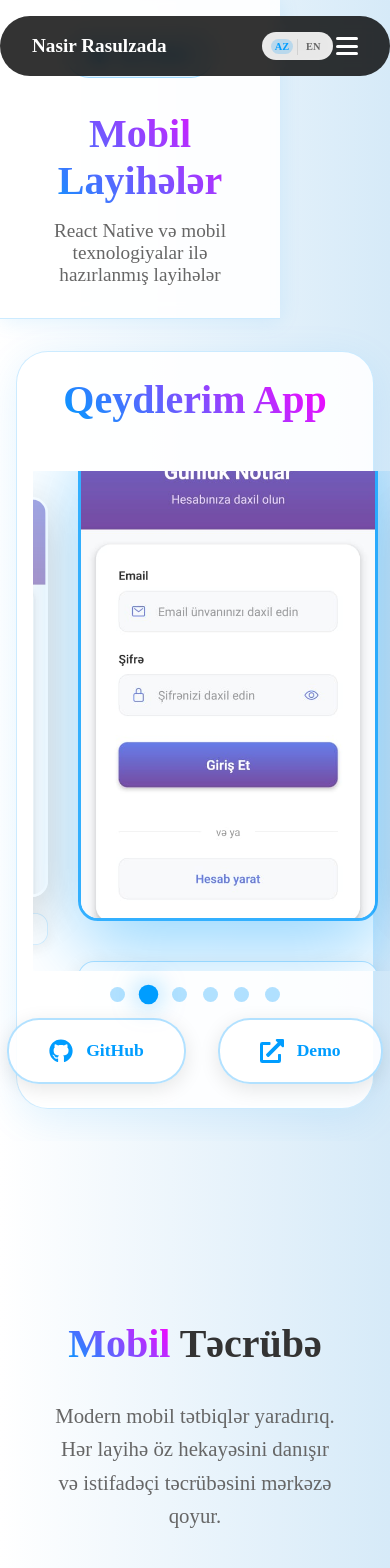
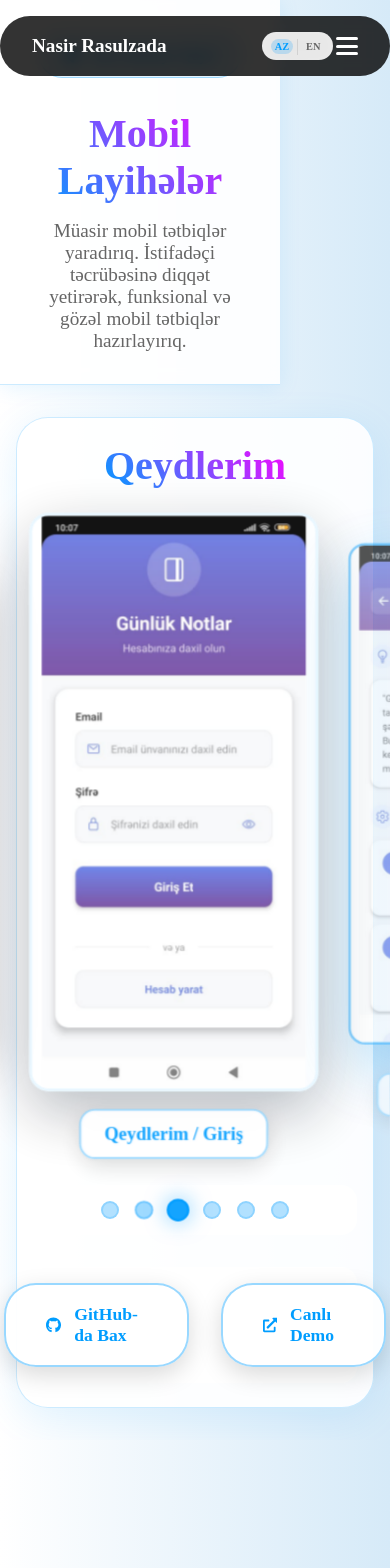
Before and after one commit to nesirresulzade/ReactwithMyPortfolio, a React (Vite) app: page /mobile-projects in a window 390 px wide. Shown: the top 1568 px of the page. Built offline with nearby package versions, Linux system fonts and the light colour scheme.

Commit message:
Translation-NewPages

```diff
--- a/src/companentler/MobileProjects.jsx
+++ b/src/companentler/MobileProjects.jsx
@@ -1,9 +1,11 @@
-import React, { useState, useEffect } from 'react';
+import React, { useState, useEffect, useContext } from 'react';
 import { Link as RouterLink } from 'react-router-dom';
 import { FaArrowLeft, FaArrowRight, FaGithub, FaExternalLinkAlt } from 'react-icons/fa';
 import '../style/mobileProjects.css';
+import { LanguageContext } from '../App';
 
 const MobileProjects = () => {
+    const { translations, currentLanguage } = useContext(LanguageContext);
     const [currentSlide, setCurrentSlide] = useState(0);
     const [isVisible, setIsVisible] = useState(false);
     const [isPaused, setIsPaused] = useState(false);
@@ -12,45 +14,45 @@ const MobileProjects = () => {
     const mobileProjects = [
         {
             id: 1,
-            title: "Qeydlerim / Qeydiyyat",
-            description: "Mobil qeyd tətbiqi. Gündəlik qeydləri idarə etmək üçün sadə və funksional tətbiq.",
+            title: translations.notesApp,
+            description: translations.notesAppDescription,
             image: "/src/image/scrollimg1.jpg",
-            technologies: ["React Native", "Local Storage", "UI/UX"]
+            technologies: [translations.reactNative, translations.localStorage, translations.uiux]
         },
         {
             id: 2,
-            title: "Qeydlerim / Giriş",
-            description: "Mobil qeyd tətbiqi. Gündəlik qeydləri idarə etmək üçün sadə və funksional tətbiq.",
+            title: translations.notesAppLogin,
+            description: translations.notesAppDescription,
             image: "/src/image/scrollimg2.jpg",
-            technologies: ["React Native", "Local Storage", "UI/UX"]
+            technologies: [translations.reactNative, translations.localStorage, translations.uiux]
         },
         {
             id: 3,
-            title: "Qeydlerim / Qaydalar",
-            description: "Mobil qeyd tətbiqi. Gündəlik qeydləri idarə etmək üçün sadə və funksional tətbiq.",
+            title: translations.notesAppRules,
+            description: translations.notesAppDescription,
             image: "/src/image/scrollimg3.jpg",
-            technologies: ["React Native", "Local Storage", "UI/UX"]
+            technologies: [translations.reactNative, translations.localStorage, translations.uiux]
         },
         {
             id: 4,
-            title: "Qeydlerim / Əsas Səhifə",
-            description: "Mobil qeyd tətbiqi. Gündəlik qeydləri idarə etmək üçün sadə və funksional tətbiq.",
+            title: translations.notesAppHome,
+            description: translations.notesAppDescription,
             image: "/src/image/scrollimg4.jpg",
-            technologies: ["React Native", "Local Storage", "UI/UX"]
+            technologies: [translations.reactNative, translations.localStorage, translations.uiux]
         },
         {
             id: 5,
-            title: "Qeydlerim / Kart Detallar",
-            description: "Mobil qeyd tətbiqi. Gündəlik qeydləri idarə etmək üçün sadə və funksional tətbiq.",
+            title: translations.notesAppCardDetails,
+            description: translations.notesAppDescription,
             image: "/src/image/scrollimg5.jpg",
-            technologies: ["React Native", "Local Storage", "UI/UX"]
+            technologies: [translations.reactNative, translations.localStorage, translations.uiux]
         },
         {
             id: 6,
-            title: "Qeydlerim / Profile",
-            description: "Mobil qeyd tətbiqi. Gündəlik qeydləri idarə etmək üçün sadə və funksional tətbiq.",
+            title: translations.notesAppProfile,
+            description: translations.notesAppDescription,
             image: "/src/image/scrollimg6.jpg",
-            technologies: ["React Native", "Local Storage", "UI/UX"]
+            technologies: [translations.reactNative, translations.localStorage, translations.uiux]
         }
     ];
 
@@ -102,11 +104,11 @@ const MobileProjects = () => {
                 <div className="header-content">
                     <RouterLink to="/" className="back-btn">
                         <FaArrowLeft />
-                        <span>Ana Səhifə</span>
+                        <span>{translations.backToHome}</span>
                     </RouterLink>
-                    <h1 className="page-title">Mobil Layihələr</h1>
+                                            <h1 className="page-title">{translations.mobileProjectsTitle}</h1>
                     <div className="header-description">
-                        <p>React Native və mobil texnologiyalar ilə hazırlanmış layihələr</p>
+                        <p>{translations.mobileProjectsDescription}</p>
                     </div>
                 </div>
             </header>
@@ -115,7 +117,7 @@ const MobileProjects = () => {
             <section className="projects-slider-section">
                 <div className="slider-container">
                     <div className="slider-header">
-                        <h3 className="slider-title">Qeydlerim App</h3>
+                        <h3 className="slider-title">{translations.notesAppTitle}</h3>
                     </div>
 
                     <div className="floating-images-container">
@@ -152,13 +154,13 @@ const MobileProjects = () => {
 
                     {/* GitHub and Demo Buttons */}
                     <div className="action-buttons">
-                        <a href="https://github.com" className="action-btn github-btn" target="_blank" rel="noopener noreferrer">
+                        <a href="https://github.com/nesirresulzade/ReactNativeWithMobileApp" className="action-btn github-btn" target="_blank" rel="noopener noreferrer">
                             <FaGithub />
-                            <span>GitHub</span>
+                            <span>{translations.viewOnGitHub}</span>
                         </a>
-                        <a href="https://example.com" className="action-btn demo-btn" target="_blank" rel="noopener noreferrer">
+                        <a href="https://expo.dev/artifacts/eas/bMgTJHVW2beFf3eLjmzcPe.apk" className="action-btn demo-btn" target="_blank" rel="noopener noreferrer">
                             <FaExternalLinkAlt />
-                            <span>Demo</span>
+                            <span>{translations.viewLiveDemo}</span>
                         </a>
                     </div>
                 </div>
@@ -170,11 +172,10 @@ const MobileProjects = () => {
                 <section className="hero-section">
                     <div className="hero-content">
                         <h2 className="hero-title">
-                            <span className="gradient-text">Mobil</span> Təcrübə
+                            <span className="gradient-text">{translations.mobileProjectsSubtitle}</span> {translations.mobileProjectsTitle}
                         </h2>
                         <p className="hero-description">
-                            Modern mobil tətbiqlər yaradırıq. Hər layihə öz hekayəsini danışır və
-                            istifadəçi təcrübəsini mərkəzə qoyur.
+                            {translations.mobileProjectsDescription}
                         </p>
                     </div>
                 </section>
@@ -184,18 +185,18 @@ const MobileProjects = () => {
                     <div className="features-grid">
                         <div className="feature-card">
                             <div className="feature-icon">📱</div>
-                            <h4>Responsive Design</h4>
-                            <p>Bütün cihazlarda mükəmməl görünüş</p>
+                            <h4>{translations.responsiveDesign}</h4>
+                            <p>{translations.responsiveDesignDesc}</p>
                         </div>
                         <div className="feature-card">
                             <div className="feature-icon">⚡</div>
-                            <h4>Performance</h4>
-                            <p>Yüksək sürət və optimizasiya</p>
+                            <h4>{translations.performance}</h4>
+                            <p>{translations.performanceDesc}</p>
                         </div>
                         <div className="feature-card">
                             <div className="feature-icon">🎨</div>
-                            <h4>Modern UI/UX</h4>
-                            <p>Göz oxşayan və istifadəçi dostu</p>
+                            <h4>{translations.modernUI}</h4>
+                            <p>{translations.modernUIDesc}</p>
                         </div>
                     </div>
                 </section>
--- a/src/companentler/RecentPro.jsx
+++ b/src/companentler/RecentPro.jsx
@@ -126,7 +126,7 @@ function RecentPro() {
 
         <div className="projects-grid">
           {projects.map((project) => (
-            <div key={project.id} className="project-card" data-aos="fade-up" data-aos-delay={project.id * 200}>
+            <div key={project.id} className="recent-project-card" data-aos="fade-up" data-aos-delay={project.id * 200}>
               <img src={project.image} alt={project.title} />
               <h3>{project.title}</h3>
               <p>{project.description}</p>
--- a/src/style/mobileProjects.css
+++ b/src/style/mobileProjects.css
@@ -80,6 +80,8 @@
     backdrop-filter: blur(15px);
     border: 1px solid rgba(0, 157, 255, 0.2);
     box-shadow: 0 10px 40px rgba(0, 157, 255, 0.1);
+    position: relative;
+    z-index: 10;
 }
 
 .slider-header {
@@ -87,6 +89,8 @@
     justify-content: space-between;
     align-items: center;
     margin-bottom: 3rem;
+    position: relative;
+    z-index: 15;
 }
 
 .slider-title {
@@ -96,6 +100,8 @@
     -webkit-background-clip: text;
     -webkit-text-fill-color: transparent;
     background-clip: text;
+    position: relative;
+    z-index: 15;
 }
 
 .slider-controls {
@@ -184,7 +190,7 @@
     padding: 1.5rem;
 }
 
-.project-card {
+.mobile-project-card {
     background: rgba(255, 255, 255, 0.8);
     border-radius: 1.5rem;
     overflow: hidden;
@@ -197,7 +203,7 @@
     align-items: center;
 }
 
-.project-card:hover {
+.mobile-project-card:hover {
     transform: translateY(-10px);
     box-shadow: 0 20px 40px rgba(0, 157, 255, 0.2);
     border-color: rgba(0, 157, 255, 0.5);
@@ -219,7 +225,7 @@
     transition: transform 0.3s ease;
 }
 
-.project-card:hover .project-image {
+.mobile-project-card:hover .project-image {
     transform: scale(1.05);
 }
 
@@ -257,11 +263,6 @@
     font-size: 0.9rem;
     color: #009dff;
 }
-
-
-
-
-
 /* Main Content */
 .mobile-projects-main {
     max-width: 1200px;
@@ -421,7 +422,7 @@
 /* Floating Images Container */
 .floating-images-container {
     position: relative;
-    height: 500px;
+    min-height: 600px; /* Changed from fixed height to min-height */
     width: 100vw;
     margin-left: calc(-50vw + 50%);
     display: flex;
@@ -429,19 +430,37 @@
     align-items: center;
     margin: 1rem 0;
     perspective: 1000px;
-    overflow: hidden;
+    overflow: visible; /* Changed from hidden to visible */
+}
+
+/* Add spacer after floating images */
+.floating-images-container::after {
+    content: '';
+    display: block;
+    height: 100px; /* Space below the floating images */
+    width: 100%;
 }
 
 .floating-image {
     position: absolute;
     transition: all 0.8s cubic-bezier(0.4, 0, 0.2, 1);
     cursor: pointer;
+    z-index: 5;
+    display: flex;
+    flex-direction: column;
+    align-items: center;
+    justify-content: center;
+}
+
+.floating-image.active {
+    z-index: 10;
 }
 
 .floating-image img {
     width: 300px;
-    height: 500px;
-    object-fit: cover;
+    height: auto; /* Changed from fixed 500px to auto to prevent cropping */
+    max-height: 600px; /* Added max-height to maintain reasonable size */
+    object-fit: contain; /* Changed from cover to contain to show full image */
     border-radius: 20px;
     box-shadow: 0 20px 60px rgba(0, 0, 0, 0.3);
     border: 3px solid rgba(255, 255, 255, 0.8);
@@ -465,11 +484,16 @@
     font-size: 1.2rem;
     font-weight: 600;
     color: #009dff;
-    background: rgba(255, 255, 255, 0.9);
-    padding: 0.5rem 1rem;
+    background: rgba(255, 255, 255, 0.95);
+    padding: 0.8rem 1.5rem;
     border-radius: 1rem;
-    border: 1px solid rgba(0, 157, 255, 0.3);
-    box-shadow: 0 5px 20px rgba(0, 0, 0, 0.1);
+    border: 2px solid rgba(0, 157, 255, 0.4);
+    box-shadow: 0 8px 25px rgba(0, 0, 0, 0.15);
+    position: relative;
+    z-index: 20;
+    backdrop-filter: blur(10px);
+    white-space: nowrap; /* Prevent text wrapping */
+    min-width: fit-content; /* Ensure title fits content */
 }
 
 /* Navigation Dots */
@@ -477,28 +501,37 @@
     display: flex;
     justify-content: center;
     gap: 1rem;
-    margin: 1rem 0;
+    margin: 3rem 0 1.5rem 0; /* Increased top margin */
+    position: relative;
+    z-index: 15;
+    padding: 1rem;
+    background: rgba(255, 255, 255, 0.8);
+    border-radius: 1rem;
+    backdrop-filter: blur(10px);
 }
 
 .dot {
-    width: 15px;
-    height: 15px;
+    width: 18px;
+    height: 18px;
     border: none;
     background: rgba(0, 157, 255, 0.3);
     border-radius: 50%;
     cursor: pointer;
     transition: all 0.3s ease;
+    border: 2px solid rgba(0, 157, 255, 0.2);
 }
 
 .dot.active {
     background: #009dff;
     transform: scale(1.3);
     box-shadow: 0 0 20px rgba(0, 157, 255, 0.6);
+    border-color: rgba(0, 157, 255, 0.8);
 }
 
 .dot:hover {
     background: rgba(0, 157, 255, 0.6);
     transform: scale(1.2);
+    border-color: rgba(0, 157, 255, 0.5);
 }
 
 /* Action Buttons */
@@ -506,7 +539,13 @@
     display: flex;
     justify-content: center;
     gap: 2rem;
-    margin-top: 1rem;
+    margin-top: 2rem; /* Increased top margin */
+    position: relative;
+    z-index: 15;
+    padding: 1rem;
+    background: rgba(255, 255, 255, 0.8);
+    border-radius: 1rem;
+    backdrop-filter: blur(10px);
 }
 
 .action-btn {
@@ -514,15 +553,16 @@
     align-items: center;
     gap: 0.8rem;
     padding: 1.2rem 2.5rem;
-    background: rgba(255, 255, 255, 0.9);
-    border: 2px solid rgba(0, 157, 255, 0.3);
+    background: rgba(255, 255, 255, 0.95);
+    border: 2px solid rgba(0, 157, 255, 0.4);
     border-radius: 2rem;
     color: #009dff;
     text-decoration: none;
     transition: all 0.3s ease;
     font-weight: 600;
     font-size: 1.1rem;
-    box-shadow: 0 5px 20px rgba(0, 0, 0, 0.1);
+    box-shadow: 0 8px 25px rgba(0, 0, 0, 0.15);
+    backdrop-filter: blur(10px);
 }
 
 .action-btn svg {
@@ -533,6 +573,8 @@
 .action-btn:hover {
     transform: translateY(-5px);
     box-shadow: 0 15px 40px rgba(0, 157, 255, 0.3);
+    background: rgba(255, 255, 255, 1);
+    border-color: rgba(0, 157, 255, 0.6);
 }
 
 .github-btn:hover {
--- a/src/translations/translations.js
+++ b/src/translations/translations.js
@@ -41,6 +41,34 @@ export const translations = {
         projectsTitle: "Son Layihələr",
         viewProject: "Layihəyə Bax",
         liveDemo: "Canlı Demo",
+
+        // Mobile Projects Section
+        mobileProjectsTitle: "Mobil Layihələr",
+        mobileProjectsSubtitle: "Mobil Tətbiqlər",
+        mobileProjectsDescription: "Müasir mobil tətbiqlər yaradırıq. İstifadəçi təcrübəsinə diqqət yetirərək, funksional və gözəl mobil tətbiqlər hazırlayırıq.",
+        backToHome: "Ana Səhifəyə Qayıt",
+        viewOnGitHub: "GitHub-da Bax",
+        viewLiveDemo: "Canlı Demo",
+        notesAppTitle: "Qeydlerim",
+        notesApp: "Qeydlerim / Qeydiyyat",
+        notesAppLogin: "Qeydlerim / Giriş",
+        notesAppRules: "Qeydlerim / Qaydalar",
+        notesAppHome: "Qeydlerim / Əsas Səhifə",
+        notesAppCardDetails: "Qeydlerim / Kart Detallar",
+        notesAppProfile: "Qeydlerim / Profile",
+        notesAppDescription: "Mobil qeyd tətbiqi. Gündəlik qeydləri idarə etmək üçün sadə və funksional tətbiq.",
+        technologies: "Texnologiyalar",
+        reactNative: "React Native",
+        localStorage: "Local Storage",
+        uiux: "UI/UX",
+
+        // Features
+        responsiveDesign: "Responsive Design",
+        responsiveDesignDesc: "Bütün cihazlarda mükəmməl görünüş",
+        performance: "Performance",
+        performanceDesc: "Yüksək sürət və optimizasiya",
+        modernUI: "Modern UI/UX",
+        modernUIDesc: "Göz oxşayan və istifadəçi dostu",
 
         // Contact Section
         contactTitle: "Əlaqə",
@@ -100,6 +128,34 @@ export const translations = {
         viewProject: "View Project",
         liveDemo: "Live Demo",
 
+        // Mobile Projects Section
+        mobileProjectsTitle: "Mobile Projects",
+        mobileProjectsSubtitle: "Mobile Applications",
+        mobileProjectsDescription: "We create modern mobile applications. We develop functional and beautiful mobile apps by paying attention to user experience.",
+        backToHome: "Back to Home",
+        viewOnGitHub: "View on GitHub",
+        viewLiveDemo: "Live Demo",
+        notesAppTitle: "My Notes",
+        notesApp: "My Notes / Registration",
+        notesAppLogin: "My Notes / Login",
+        notesAppRules: "My Notes / Rules",
+        notesAppHome: "My Notes / Home",
+        notesAppCardDetails: "My Notes / Card Details",
+        notesAppProfile: "My Notes / Profile",
+        notesAppDescription: "Mobile notes application. Simple and functional app for managing daily notes.",
+        technologies: "Technologies",
+        reactNative: "React Native",
+        localStorage: "Local Storage",
+        uiux: "UI/UX",
+
+        // Features
+        responsiveDesign: "Responsive Design",
+        responsiveDesignDesc: "Perfect appearance on all devices",
+        performance: "Performance",
+        performanceDesc: "High speed and optimization",
+        modernUI: "Modern UI/UX",
+        modernUIDesc: "Eye-catching and user-friendly",
+
         // Contact Section
         contactTitle: "Contact",
         name: "Name",
```
Also changed, not shown: src/style/recent.css (+14 -14 lines).
